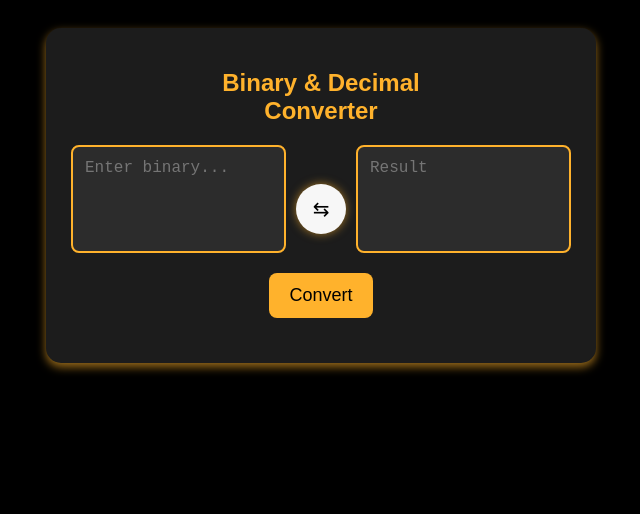
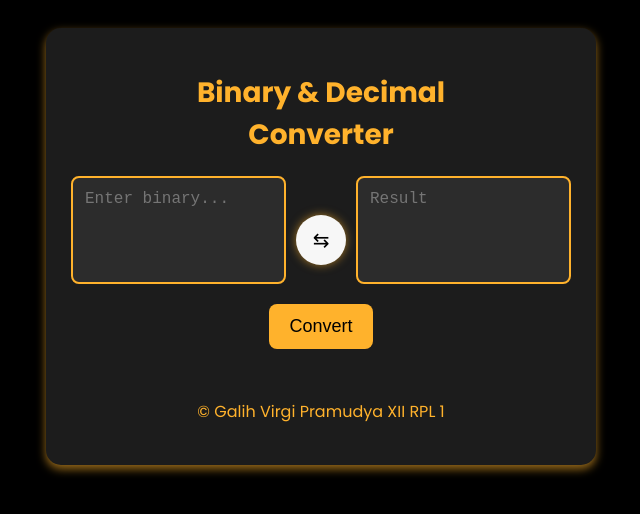
Before and after one commit to VrgiPramudya/convert-numerik, a plain HTML site: page index.html in a window 1280 px wide. Shown: the whole page, without its empty margins (319-959 px from the left). Drawn offline with Linux system fonts and the light colour scheme.

Commit message:
add copyright

```diff
--- a/index.html
+++ b/index.html
@@ -19,6 +19,7 @@
 
         <button class="convert" onclick="convert()">Convert</button>
         <div class="result" id="errorMessage"></div>
+        <p>&copy Galih Virgi Pramudya XII RPL 1</p>
     </div>
 
     <script src="script.js"></script>
--- a/style.css
+++ b/style.css
@@ -1,3 +1,5 @@
+@import url('https://fonts.googleapis.com/css2?family=Poppins:ital,wght@0,100;0,200;0,300;0,400;0,500;0,600;0,700;0,800;0,900;1,100;1,200;1,300;1,400;1,500;1,600;1,700;1,800;1,900&display=swap');
+
 body {
     font-family: 'Poppins', sans-serif;
     text-align: center;
@@ -22,7 +24,7 @@ body {
 
 h1 {
     color: #FFB22C;
-    font-size: 24px;
+    font-size: 28px;
 }
 
 .input-area {
@@ -84,7 +86,11 @@ button:hover {
     font-size: 18px;
     color: #FFB22C;
 }
-
+p{
+    margin-top: 50px;
+    color: #FFB22C;
+    font-size: 16px;
+}
 @media (max-width: 768px) {
     h1{
         margin-bottom: 40px;
```
